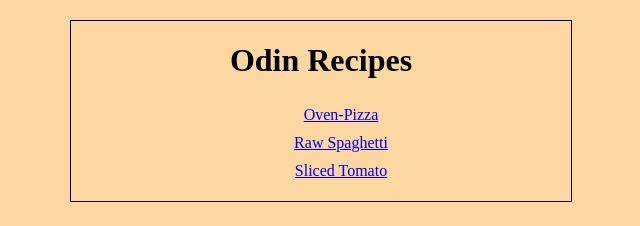
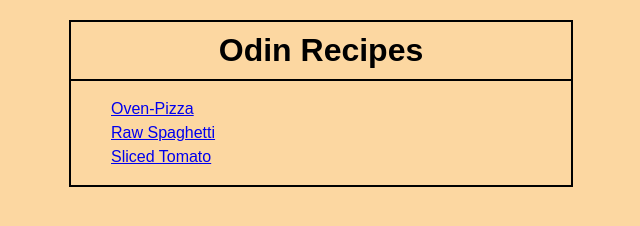
Before and after one commit to samuelstph/odin-recipes, a plain HTML site: page index.html in a window 1280 px wide. Shown: the whole page, without its empty margins (319-959 px from the left). Drawn offline with Linux system fonts and the light colour scheme.

Commit message:
add divider under heading

```diff
--- a/index.html
+++ b/index.html
@@ -9,7 +9,7 @@
   </head>
   <body>
     <h1>Odin Recipes</h1>
-    <!-- <hr> -->
+    <div class="border_big"></div>
 
     <ul>
       <li>
--- a/styles-recipe.css
+++ b/styles-recipe.css
@@ -3,6 +3,7 @@ html {
 }
 
 body {
+  font-family:Arial, Helvetica, sans-serif;
   background-color: rgb(252, 215, 161);
   width: 500px;
   margin: auto;
--- a/styles.css
+++ b/styles.css
@@ -3,8 +3,9 @@ html {
 }
 
 body {
+  font-family:Arial, Helvetica, sans-serif;
   background-color: rgb(252, 215, 161);
-  border: 1px solid black ;
+  border: 2px solid black;
   width: 500px;
   margin: auto;
   margin-top: 20px;
@@ -12,10 +13,14 @@ body {
 
 h1 {
   text-align: center;
+  margin: 10px 0px;
 }
 
 li {
-  text-align: center;
   list-style-type: none;
-  padding: 5px;
+  padding: 3px 0px;
 }
+
+.border_big {
+  border: 1px solid black;
+}
```
